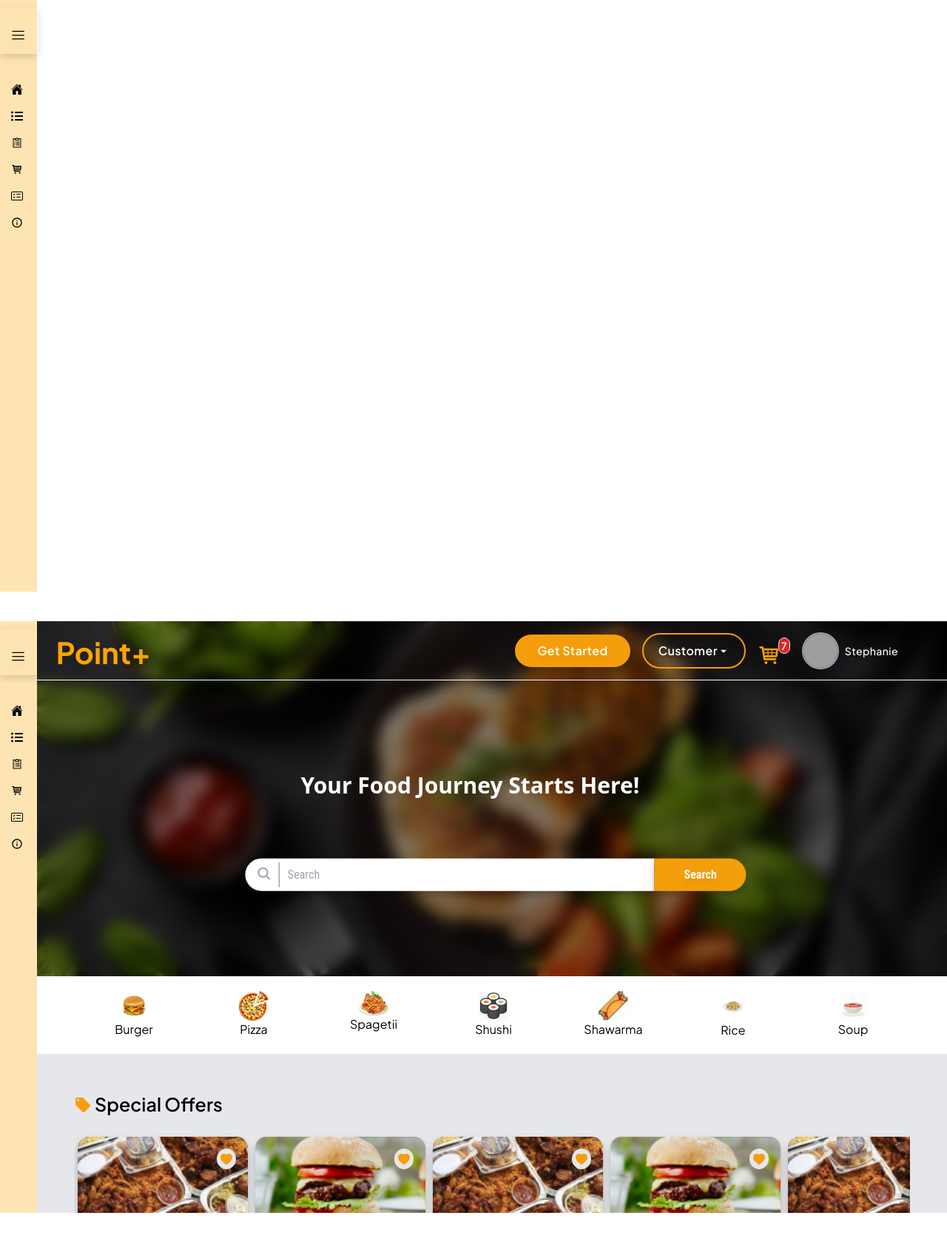
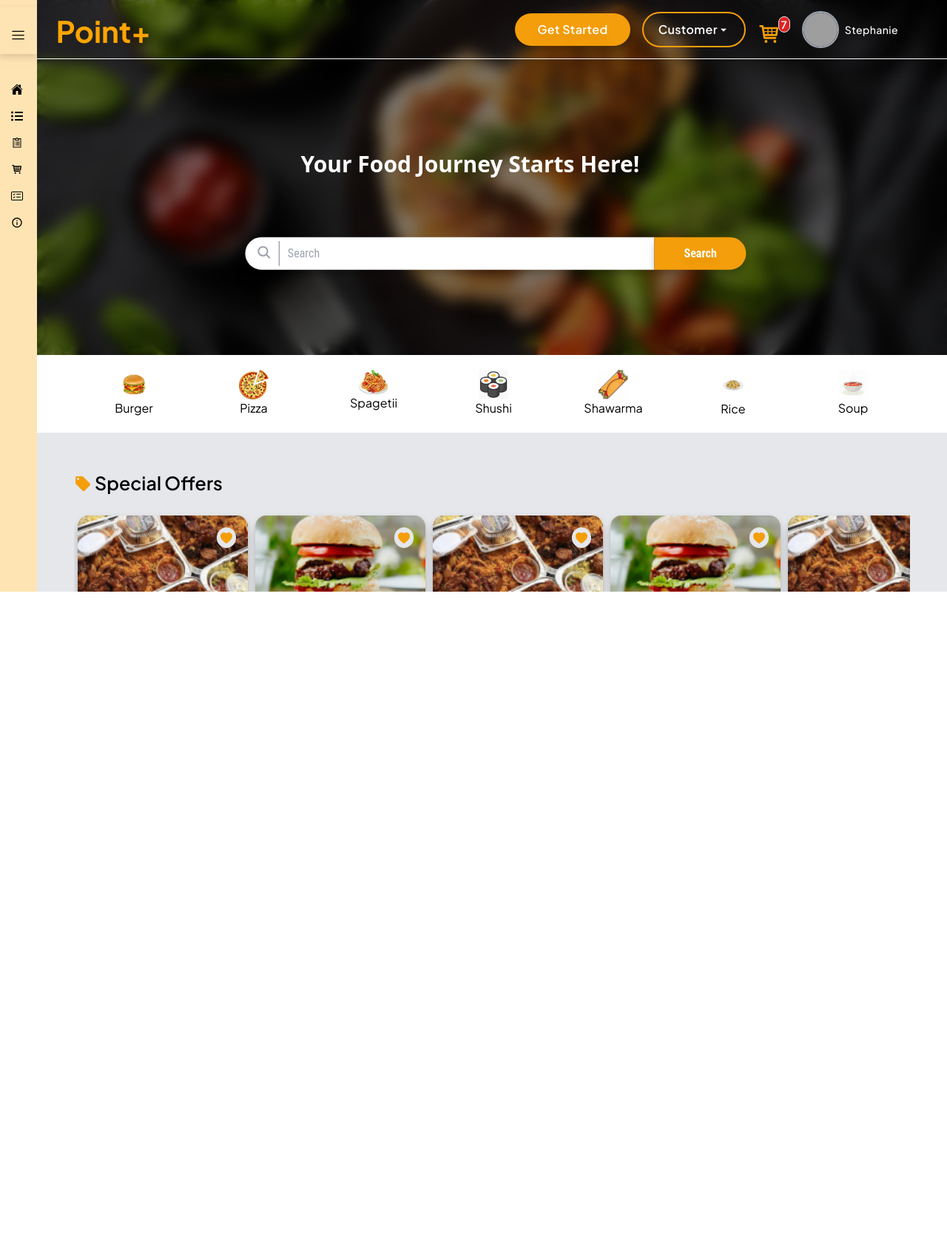
Before and after one commit to Mbahvictor16/PointPluss, a Next.js app: page / in a window 1280 px wide. Shown: the whole page at 74% size. After the commit the page ends 840 px from the top, so only its background shows below. Built offline with nearby package versions, Linux system fonts and the light colour scheme; grey boxes are pictures that could not be loaded.

Commit message:
fixed sidebar

```diff
--- a/src/app/layout.js
+++ b/src/app/layout.js
@@ -21,10 +21,9 @@ export default function RootLayout({ children }) {
         <AvatarProvider>
           <ProductContextProvider>
             <FavoriteProductsProvider>
-              <Sidebar />
-              <main>
-
-              {children}
+              <main className='flex'>
+                <Sidebar />
+                {children}
               </main>
             </FavoriteProductsProvider>
           </ProductContextProvider>
--- a/src/app/page.js
+++ b/src/app/page.js
@@ -30,7 +30,6 @@ export default function Home({children}) {
     <FavoriteProductsProvider>
       <div className="app-container">
         <div className="flex">
-          <Sidebar />
           <div className="Routes overflow-y-scroll ml-0 max-h-[calc(100vh)] w-[100%]">
             <HomePage/>
             {children}
```
